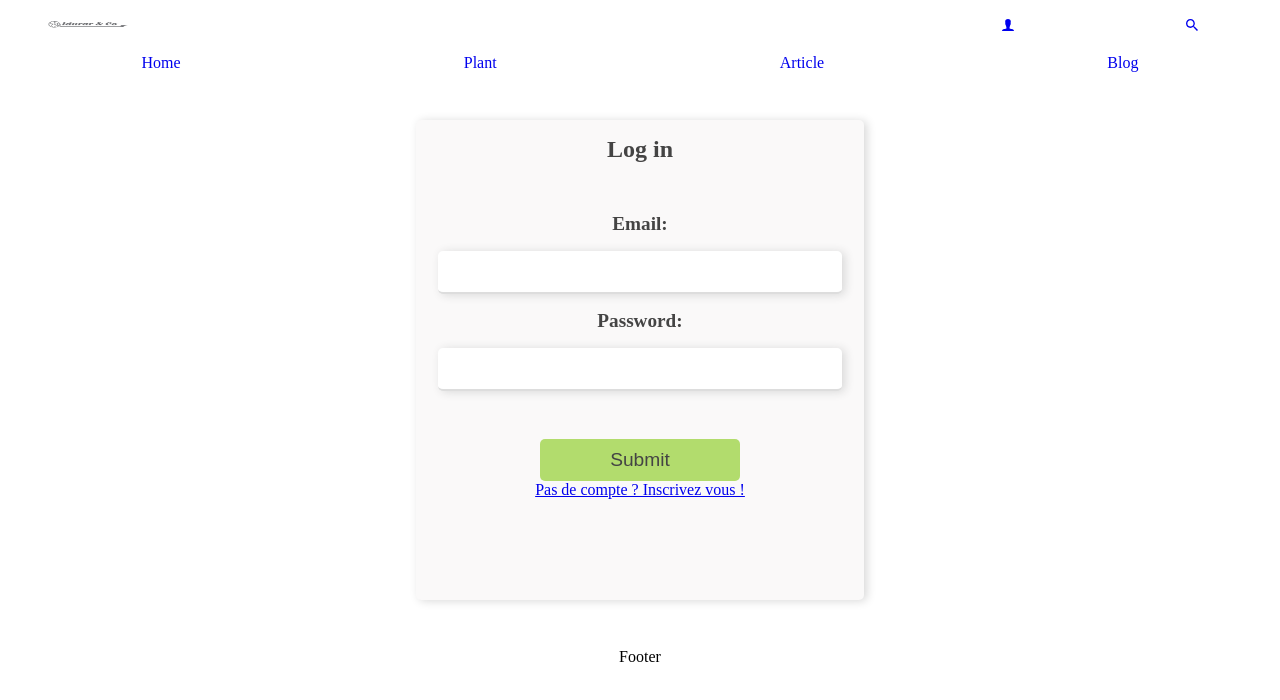
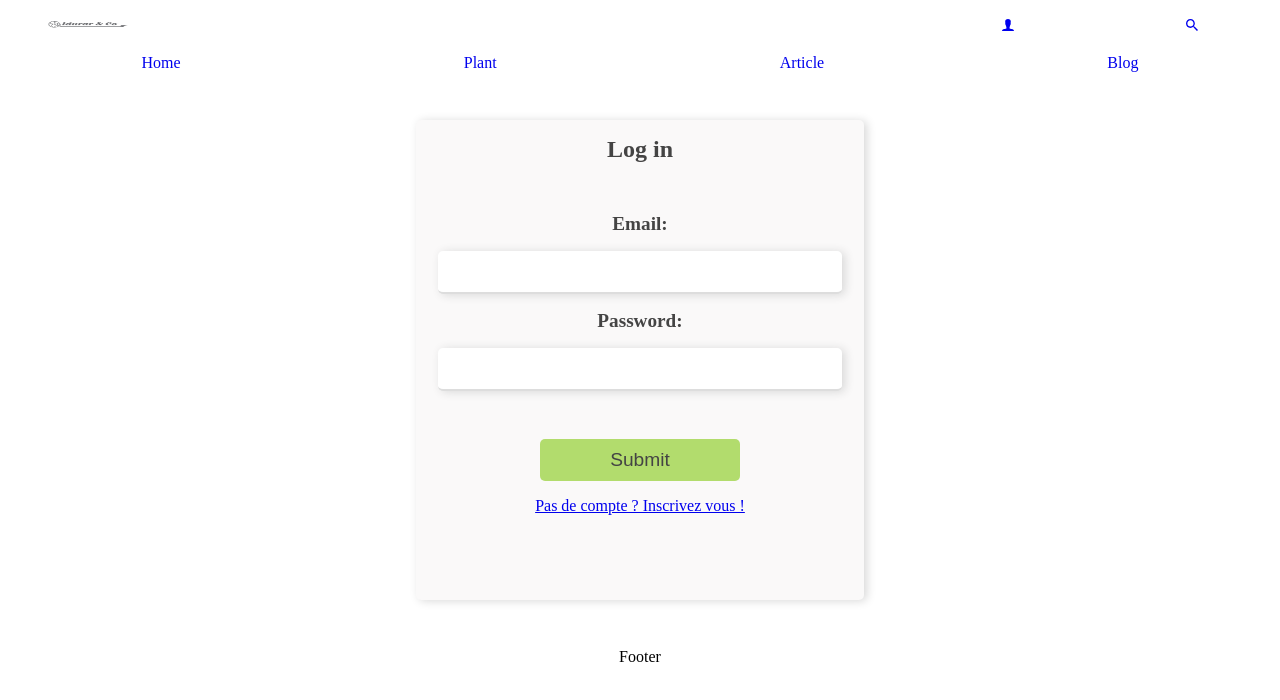
Before and after one commit to IdurarDev/prisma-api, a React (Create React App) app in the folder client/: page /login in a window 1280 px wide. Shown: the top 700 px of the page. Built offline with nearby package versions, Linux system fonts and the light colour scheme.

Commit message:
add style for the subscribe link

```diff
--- a/client/src/css/login.css
+++ b/client/src/css/login.css
@@ -11,7 +11,7 @@
     margin: 50px auto;
 }
 
-.login-title-h2 {
+.login-title-h2, .subscribe-link {
     padding-top: 1rem;
     color: #444;
 }
```
